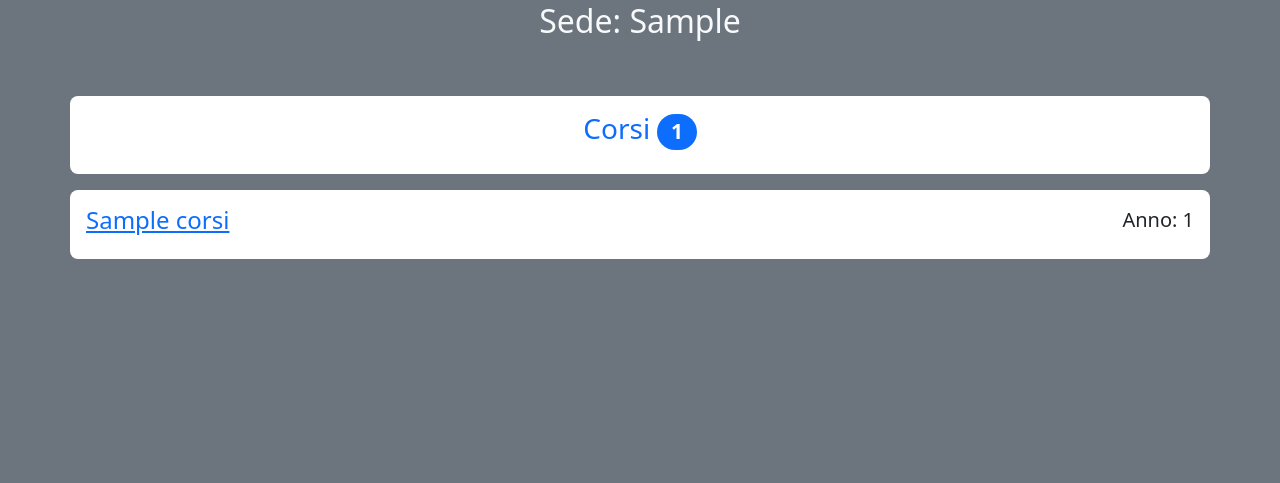
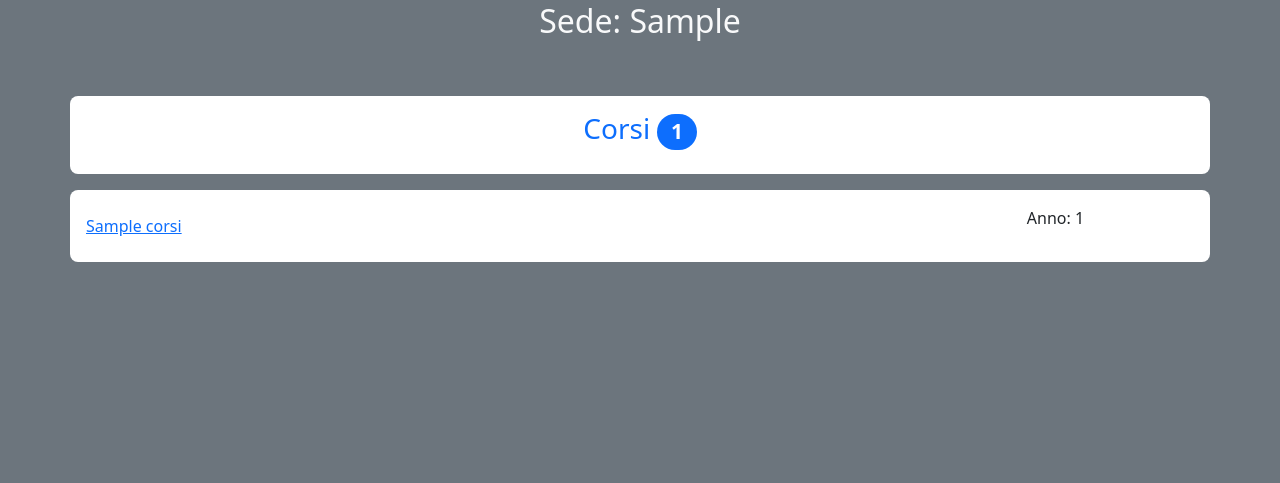
Before and after one commit to MarkRagg/Progetto-Web, a PHP site: page /uni.php?uni_id=1 in a window 1280 px wide. Shown: the part 201-684 px from the top of the page. Run offline with PHP 8.4, Linux system fonts and the light colour scheme; the visitor is signed in with stand-in values (Sample User, id 1); tables that the repository leaves empty hold one stand-in row (values such as "Sample post").

Commit message:
Remove header tags in course list

```diff
--- a/source/php/show-uni.php
+++ b/source/php/show-uni.php
@@ -15,11 +15,11 @@
     <?php foreach($templateParams["courses"] as $course): ?>
     <div class="container bg-white p-3 rounded-3 my-3">
         <div class="flex-row d-flex justify-content-between align-items-center">
-            <a class="col" href="course.php?course_id=<?php echo($course["corso_id"]) ?>">
-                <h4><?php echo($course["nome"]) ?></h4>
+            <a class="col-9" href="course.php?course_id=<?php echo($course["corso_id"]) ?>">
+                <?php echo($course["nome"]) ?>
             </a>
-            <p class="col">
-                <h5>Anno: <?php echo($course["anno"]) ?></h5>
+            <p class="col-3 text-center">
+                Anno: <?php echo($course["anno"]) ?>
             </p>
         </div>
     </div>
```
